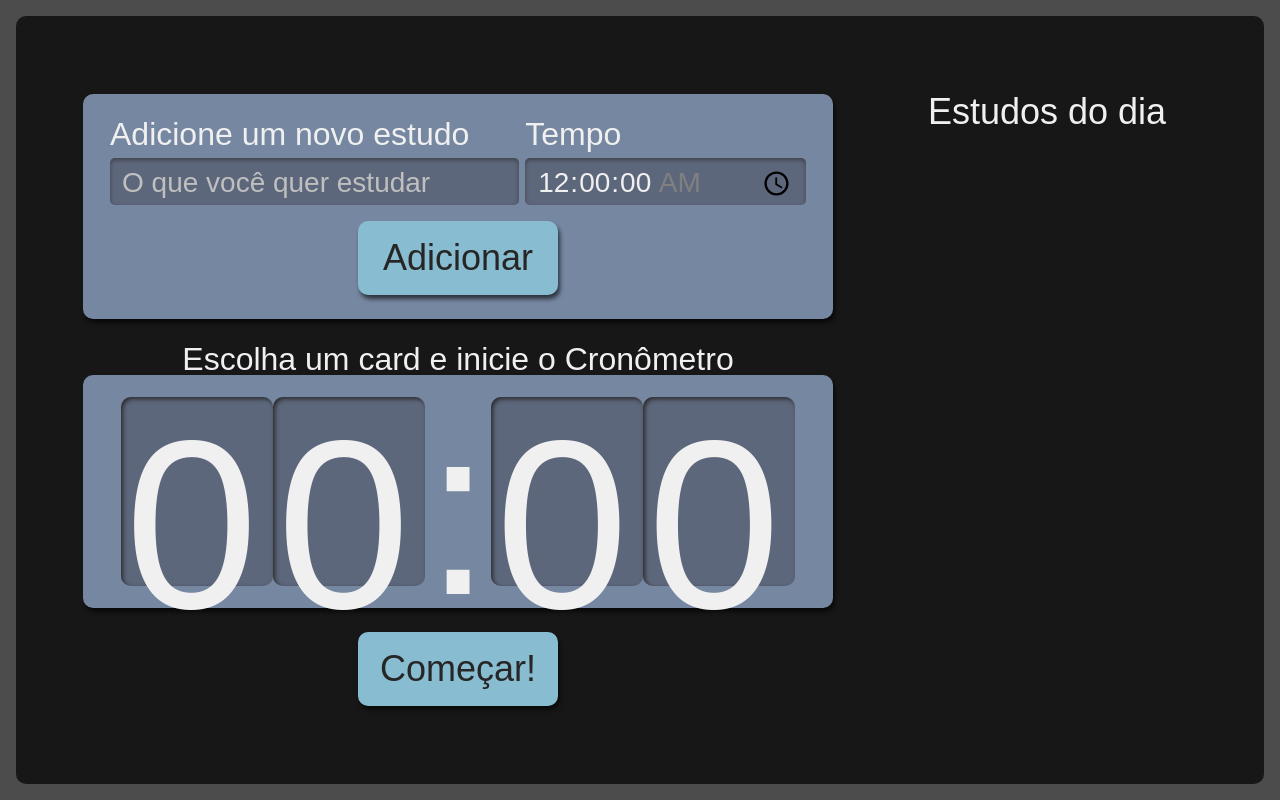
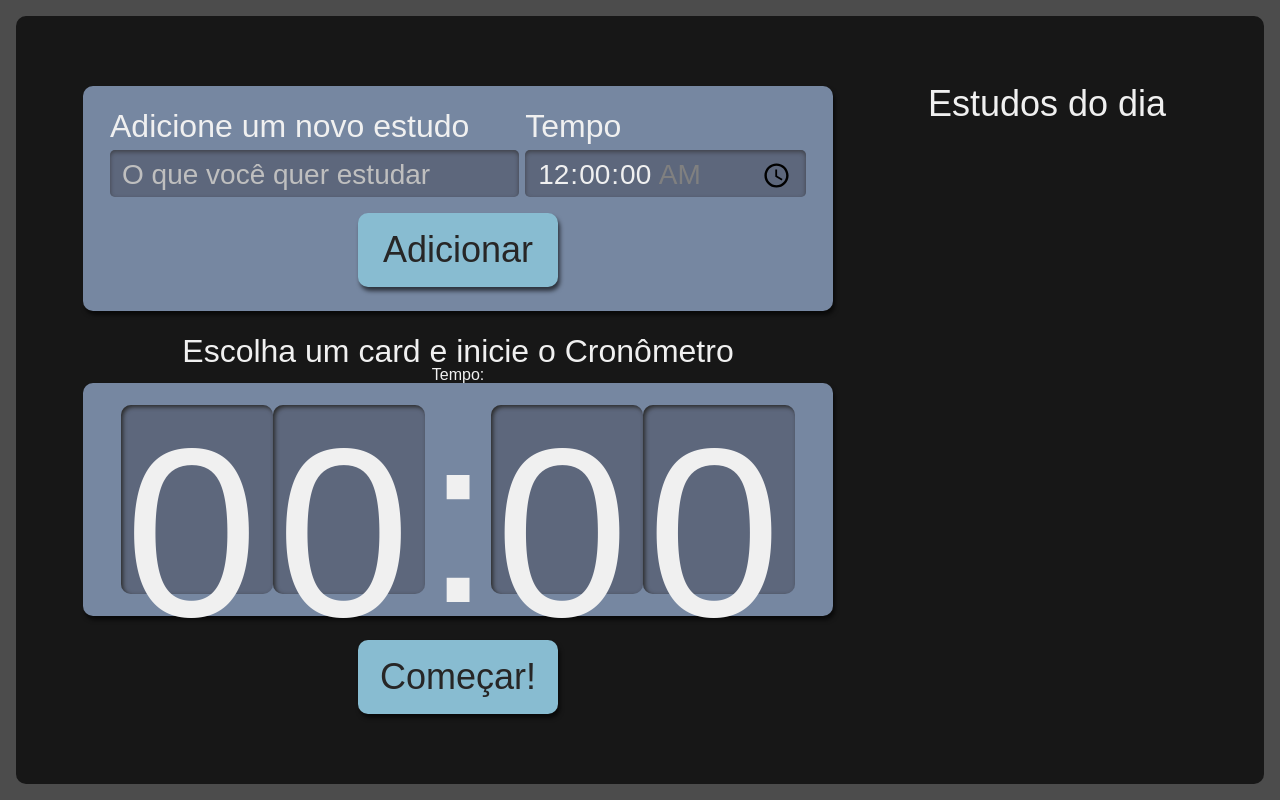
Before and after one commit to eric-suzuki-dev/alura-14-studies, a React (Create React App) app: page / in a window 1280 px wide. Built offline with nearby package versions, Linux system fonts and the light colour scheme.

Commit message:
Module 06-aula 08

```diff
--- a/src/components/Cronometro/index.tsx
+++ b/src/components/Cronometro/index.tsx
@@ -1,13 +1,23 @@
 import Botao from "../Botao";
 import Relogio from "./Relogio";
 import style from './Cronometro.module.scss';
-import { tempoParaSegundos } from "../../common/utils/date";
+import { tempoParaSegundos } from "../../common/utils/time";
+import { ITarefa } from "../../types/tarefa";
+import { useState } from "react";
 
-export default function Cronometro() {
-    console.log('conversao: ', tempoParaSegundos('01:01:01'))
+interface Props {
+    selecionado: ITarefa | undefined
+}
+
+export default function Cronometro({ selecionado }: Props) {
+    const [tempo, setTempo] = useState<number>();
+    if (selecionado?.tempo) {
+        setTempo(tempoParaSegundos(selecionado?.tempo));
+    }
     return (
         <div className={style.cronometro}>
             <p className={style.titulo}>Escolha um card e inicie o Cronômetro</p>
+            Tempo: {tempo}
             <div className={style.relogioWrapper}>
                 <Relogio />
             </div>
--- a/src/pages/App.tsx
+++ b/src/pages/App.tsx
@@ -23,7 +23,7 @@
         tarefas={tarefas}
         selecionaTarefa={selecionaTarefa}
       />
-      <Cronometro />
+      <Cronometro selecionado={selecionado} />
     </div>
   );
 }
```
Also changed, not shown: src/common/utils/time.ts (renamed from src/common/utils/date.ts).
